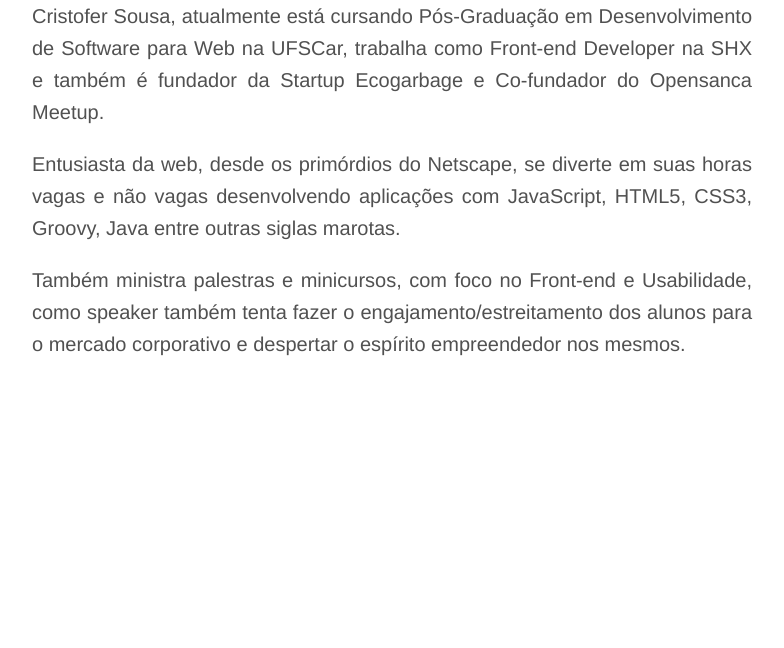
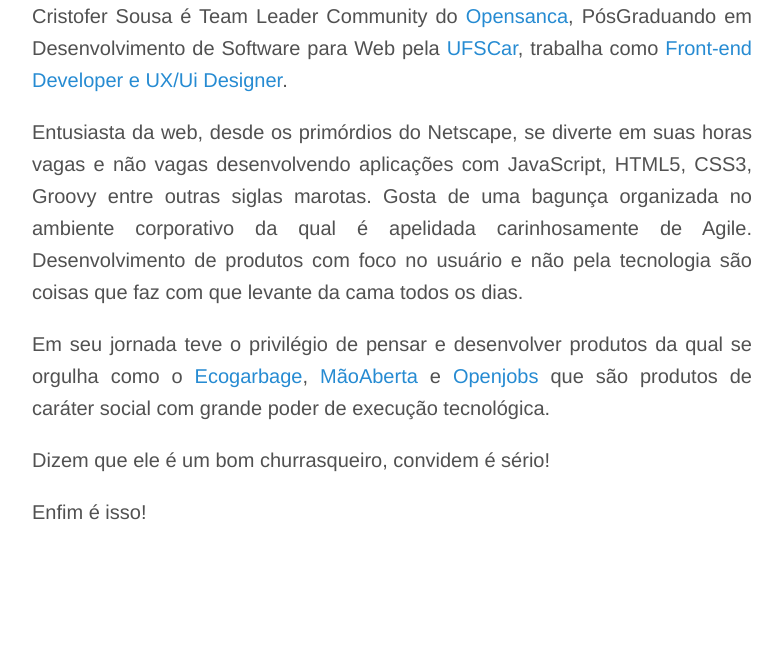
Before and after one commit to cristofersousa/cristofersousa.github.io, a Jekyll site: the page built from about.md, in a window 1280 px wide. Shown: the part 595-1243 px from the top of the page, without its empty margins (248-1032 px from the left). Built offline with Jekyll 4.4.1, drawn with Linux system fonts in a browser that asks for light colours; before the commit the page ends 1075 px from its top, so only the background shows below that.

Commit message:
Update about.md

```diff
--- a/about.md
+++ b/about.md
@@ -6,8 +6,13 @@
 
 ![perfil](https://aboutme.imgix.net/background/users/c/r/i/cristofer.sousa_gmail.com_1461154554_66.jpg)
 
-Cristofer Sousa, atualmente está cursando Pós-Graduação em Desenvolvimento de Software para Web na UFSCar, trabalha como Front-end Developer na SHX e também é fundador da Startup Ecogarbage e Co-fundador do Opensanca Meetup.
+Cristofer Sousa é Team Leader Community do [Opensanca](www.opensanca.com.br), PósGraduando em Desenvolvimento de Software para Web pela [UFSCar](http://latosensu.dc.ufscar.br/), trabalha como [Front-end Developer e UX/Ui Designer](https://www.linkedin.com/in/cristofersousa/).
 
-Entusiasta da web, desde os primórdios do Netscape, se diverte em suas horas vagas e não vagas desenvolvendo aplicações com JavaScript, HTML5, CSS3, Groovy, Java entre outras siglas marotas.
+Entusiasta da web, desde os primórdios do Netscape, se diverte em suas horas vagas e não vagas desenvolvendo aplicações com JavaScript, HTML5, CSS3, Groovy entre outras siglas marotas. Gosta de uma bagunça organizada no ambiente corporativo da qual é apelidada carinhosamente de Agile. Desenvolvimento de produtos com foco no usuário e não pela tecnologia são coisas que faz com que levante da cama todos os dias.
 
-Também ministra palestras e minicursos, com foco no Front-end e Usabilidade, como speaker também tenta fazer o engajamento/estreitamento dos alunos para o mercado corporativo e despertar o espírito empreendedor nos mesmos.
+Em seu jornada teve o privilégio de pensar e desenvolver produtos da qual se orgulha como o [Ecogarbage](http://crioweb.com.br/ecogarbage), [MãoAberta](https://github.com/opensanca/maoaberta) e [Openjobs](http://openjobs.me) que são produtos de caráter social com grande poder de execução tecnológica.
+
+
+Dizem que ele é um bom churrasqueiro, convidem é sério!
+
+Enfim é isso!
```
